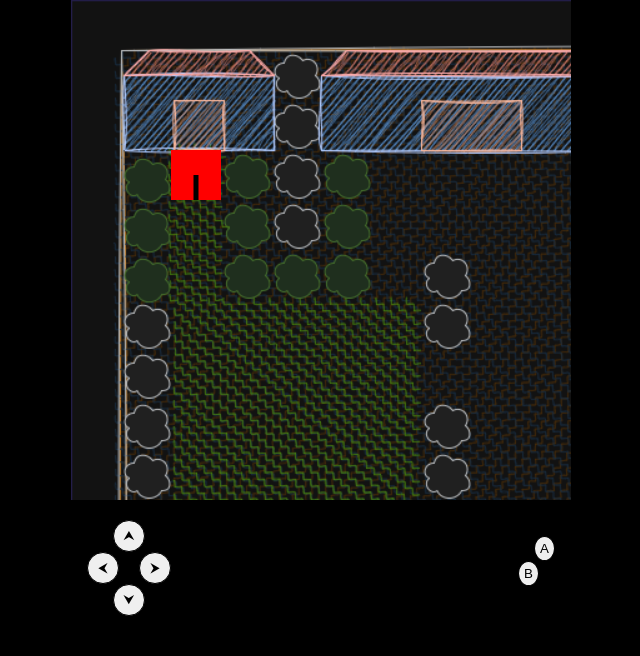
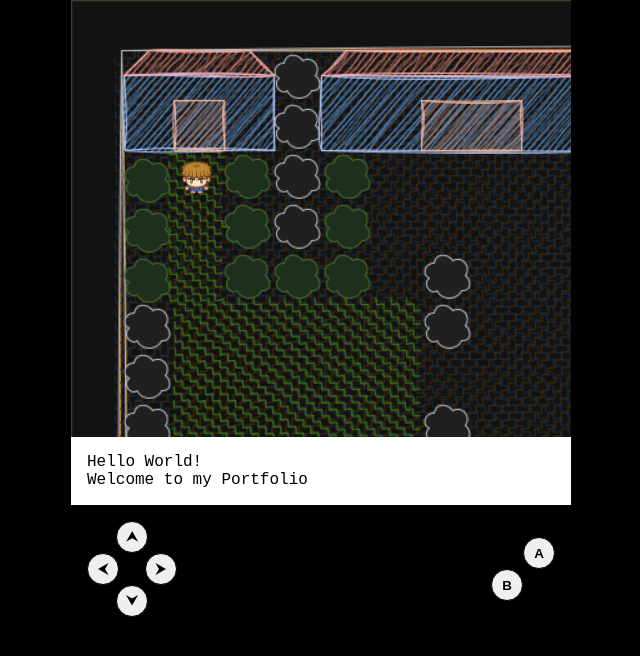
Before and after one commit to JimJ92120/canvas-2d-tiles, a website built with webpack: page static/index.html in a window 1280 px wide. Shown: the whole page, without its empty margins (319-959 px from the left). Built offline with nearby package versions, Linux system fonts and the light colour scheme.

Commit message:
feat: add player tile + animation

```diff
--- /dev/null
+++ b/src/components/player.ts
@@ -0,0 +1,5 @@
+import Player, { Direction } from "../engine/components/Player";
+
+import PlayerSpriteUrl from "../assets/player.png";
+
+export default new Player([0, 0], Direction.Down, PlayerSpriteUrl, 200);
--- a/src/engine/Renderer.ts
+++ b/src/engine/Renderer.ts
@@ -38,22 +38,19 @@ export default class Renderer {
     this.context.clearRect(0, 0, this.dimension[0], this.dimension[1]);
   }
 
-  render(
-    scene: Scene,
-    player: Player,
-    focusedPosition: [number, number]
-  ): void {
-    this.clear();
+  renderScene(scene: Scene, focusedPosition: [number, number]): void {
+    this.translate(focusedPosition, () => {
+      if (scene.backgroundImage) {
+        const { tileDimension } = this;
 
-    this.translate(focusedPosition, () => {
-      this.renderScene(scene);
-
-      this.context.fillStyle = "red";
-      this.renderPlayer(player);
-    });
-  }
-
-  private renderScene(scene: Scene): void {
+        this.context.drawImage(
+          scene.backgroundImage,
+          0,
+          0,
+          scene.size[0] * tileDimension[0],
+          scene.size[1] * tileDimension[1]
+        );
+      } else {
         scene.data.map((row, rowIndex) => {
           row.map((cellValue, columnIndex) => {
             if (!cellValue) {
@@ -67,24 +64,40 @@ export default class Renderer {
             this.renderRawTile([columnIndex, rowIndex]);
           });
         });
+      }
+    });
+  }
 
-    if (scene.backgroundImage) {
+  renderPlayer(
+    player: Player,
+    spritePosition: [number, number],
+    focusedPosition: [number, number]
+  ): void {
+    this.translate(focusedPosition, () => {
+      const { sprite, position } = player;
+      const { tileDimension } = this;
+
+      if (sprite) {
+        this.translate([-position[0], -position[1]], () => {
           this.context.drawImage(
-        scene.backgroundImage,
+            sprite,
+            (spritePosition[0] * sprite.width) / 4,
+            (spritePosition[1] * sprite.height) / 4,
+            sprite.width / 4,
+            sprite.height / 4,
             0,
             0,
-        scene.size[0] * this.tileDimension[0],
-        scene.size[1] * this.tileDimension[1]
+            tileDimension[0],
+            tileDimension[1]
           );
-    }
-  }
-
-  private renderPlayer(player: Player): void {
-    this.renderRawTile(player.position);
+        });
+      } else {
+        this.context.fillStyle = "red";
+        this.renderRawTile(position);
 
         const translatedPosition: [number, number] = [
-      player.position[0] * this.tileDimension[0] + this.tileDimension[0] / 2,
-      player.position[1] * this.tileDimension[1] + this.tileDimension[1] / 2,
+          position[0] * tileDimension[0] + tileDimension[0] / 2,
+          position[1] * tileDimension[1] + tileDimension[1] / 2,
         ];
 
         let angle = 0; // Direction.Down
@@ -110,18 +123,22 @@ export default class Renderer {
           this.context.moveTo(translatedPosition[0], translatedPosition[1]);
           this.context.lineTo(
             translatedPosition[0],
-        translatedPosition[1] + this.tileDimension[1] / 2
+            translatedPosition[1] + tileDimension[1] / 2
           );
           this.context.stroke();
         });
       }
+    });
+  }
 
   private renderRawTile(position: [number, number]): void {
+    const { tileDimension } = this;
+
     this.context.fillRect(
-      position[0] * this.tileDimension[0],
-      position[1] * this.tileDimension[1],
-      this.tileDimension[0],
-      this.tileDimension[1]
+      position[0] * tileDimension[0],
+      position[1] * tileDimension[1],
+      tileDimension[0],
+      tileDimension[1]
     );
   }
 
@@ -129,10 +146,12 @@ export default class Renderer {
     offset: [number, number],
     renderCallback: CallableFunction
   ): void {
+    const { tileDimension } = this;
+
     this.context.save();
     this.context.translate(
-      -offset[0] * this.tileDimension[0],
-      -offset[1] * this.tileDimension[1]
+      -offset[0] * tileDimension[0],
+      -offset[1] * tileDimension[1]
     );
 
     renderCallback();
--- a/src/engine/components/Player.ts
+++ b/src/engine/components/Player.ts
@@ -8,9 +8,99 @@ export enum Direction {
 export default class Player {
   position: [number, number];
   direction: Direction;
+  readonly spriteUrl: string | null;
+  sprite: HTMLImageElement;
+  readonly animationDuration: number;
+  isMoving: boolean = false;
 
-  constructor(position: Player["position"], direction: Direction) {
+  constructor(
+    position: Player["position"],
+    direction: Player["direction"],
+    spriteUrl: Player["spriteUrl"],
+    animationDuration: Player["animationDuration"]
+  ) {
     this.position = position;
     this.direction = direction;
+    this.spriteUrl = spriteUrl;
+    this.animationDuration = animationDuration;
+  }
+
+  async init(): Promise<void> {
+    if (!this.spriteUrl || "" === this.spriteUrl) {
+      return;
+    }
+
+    this.sprite = await this.loadImage(this.spriteUrl);
+  }
+
+  getSpritePosition(): [number, number] {
+    switch (this.direction) {
+      case Direction.Up:
+        return [2, 0];
+
+      case Direction.Down:
+        return [0, 0];
+
+      case Direction.Left:
+        return [1, 0];
+
+      case Direction.Right:
+        return [3, 0];
+
+      default:
+        return [0, 0];
+    }
+  }
+
+  getSpriteAnimationPositionList(): [number, number][] {
+    switch (this.direction) {
+      case Direction.Up:
+        return [
+          [2, 0],
+          [2, 1],
+          [2, 2],
+          [2, 3],
+        ];
+
+      case Direction.Down:
+        return [
+          [0, 0],
+          [0, 1],
+          [0, 2],
+          [0, 3],
+        ];
+
+      case Direction.Left:
+        return [
+          [1, 0],
+          [1, 1],
+          [1, 2],
+          [1, 3],
+        ];
+
+      case Direction.Right:
+        return [
+          [3, 0],
+          [3, 1],
+          [3, 2],
+          [3, 3],
+        ];
+
+      default:
+        return [];
+    }
+  }
+
+  private async loadImage(imageUrl: string): Promise<HTMLImageElement> {
+    return new Promise((resolve) => {
+      const image = new Image();
+      image.src = imageUrl!;
+
+      image.addEventListener("load", () => {
+        console.log(`${imageUrl} image loaded`);
+
+        resolve(image);
+      });
+    });
   }
 }
--- a/src/engine/index.ts
+++ b/src/engine/index.ts
@@ -20,6 +20,7 @@ export default class Engine {
   private currentSceneName: string;
   private focusedPosition: [number, number] = [0, 0];
   private lastMapPosition: [number, number] | null = null;
+  private playerAnimationIndex: number | null = null;
 
   constructor(
     renderer: Engine["renderer"],
@@ -41,7 +42,7 @@ export default class Engine {
     return this.sceneRecord[this.currentSceneName];
   }
 
-  async init(): Promise<void> {
+  async init(welcomeMessage: string[] = []): Promise<void> {
     this.renderer.init();
 
     await Promise.all(
@@ -49,8 +50,13 @@ export default class Engine {
         return this.sceneRecord[sceneName].init();
       })
     );
+    await this.player.init();
 
     this.loadScene("map");
+
+    if (welcomeMessage.length) {
+      this.prompt.type(welcomeMessage);
+    }
   }
 
   async nextOrHidePrompt(): Promise<void> {
@@ -144,6 +150,10 @@ export default class Engine {
       this.prompt.hide();
     }
 
+    if (this.player.isMoving) {
+      return false;
+    }
+
     let nextPosition: Player["position"] = [...this.player.position];
     switch (direction) {
       case Direction.Up:
@@ -164,6 +174,7 @@ export default class Engine {
     }
 
     this.player.direction = direction;
+    this.animatePlayer();
 
     const sceneEvent = this.currentScene.getEvent(nextPosition);
 
@@ -185,7 +196,54 @@ export default class Engine {
 
   //
   private render(): void {
-    this.renderer.render(this.currentScene, this.player, this.focusedPosition);
+    this.renderer.clear();
+
+    this.renderer.renderScene(this.currentScene, this.focusedPosition);
+
+    if (this.player.isMoving) {
+      const spriteAnimationPositionList =
+        this.player.getSpriteAnimationPositionList();
+
+      if (!spriteAnimationPositionList[this.playerAnimationIndex!]) {
+        return;
+      }
+
+      this.renderer.renderPlayer(
+        this.player,
+        spriteAnimationPositionList[this.playerAnimationIndex!],
+        this.focusedPosition
+      );
+    } else {
+      this.renderer.renderPlayer(
+        this.player,
+        this.player.getSpritePosition(),
+        this.focusedPosition
+      );
+    }
+  }
+
+  private animatePlayer(): void {
+    const spriteAnimationPositionList =
+      this.player.getSpriteAnimationPositionList();
+
+    if (!spriteAnimationPositionList.length) {
+      return;
+    }
+
+    this.player.isMoving = true;
+    this.playerAnimationIndex = 0;
+
+    const interval = setInterval(() => {
+      ++this.playerAnimationIndex!;
+
+      if (!spriteAnimationPositionList[this.playerAnimationIndex!]) {
+        this.playerAnimationIndex = null;
+        this.player.isMoving = false;
+        clearInterval(interval);
+
+        return;
+      }
+    }, this.player.animationDuration / spriteAnimationPositionList.length);
   }
 
   private canPlayerMove(nextPosition: Player["position"]): boolean {
--- a/src/main.ts
+++ b/src/main.ts
@@ -1,13 +1,13 @@
 import "./style.css";
 
 import App from "./App";
-import Engine, { Direction } from "./engine";
+import Engine from "./engine";
 import Renderer from "./engine/Renderer";
-import Player from "./engine/components/Player";
+import Prompt from "./engine/Prompt";
 
+import player from "./components/player";
 import sceneRecord from "./components/sceneRecord";
 import { loadPromptEvents, loadPlayerMoveEvents } from "./components/events";
-import Prompt from "./engine/Prompt";
 
 document.addEventListener("DOMContentLoaded", async () => {
   const app = new App(document.querySelector("#app")!);
@@ -21,10 +21,10 @@ document.addEventListener("DOMContentLoaded", async () => {
       "grey"
     ),
     new Prompt(app.$container.querySelector(".prompt")!, "prompt--active", 100),
-    new Player([0, 0], Direction.Down),
+    player,
     sceneRecord
   );
-  await engine.init();
+  await engine.init(["Hello World!\nWelcome to my Portfolio"]);
   engine.run();
 
   loadPlayerMoveEvents(
@@ -36,4 +36,6 @@ document.addEventListener("DOMContentLoaded", async () => {
     app.$container.querySelector('.select-button[data-select="a"]')!,
     app.$container.querySelector('.select-button[data-select="b"]')!
   );
+
+  // setTimeout(() => engine.stop(), 2000);
 });
--- a/src/style.css
+++ b/src/style.css
@@ -4,6 +4,7 @@ body {
   min-height: 100vh;
   background-color: black;
   color: white;
+  font-family: "Courier New", Courier, monospace;
 }
 
 body > * {
@@ -57,6 +58,9 @@ body > * {
   border: 1px solid black;
   border-radius: 50%;
   padding: 4px 5px;
+  height: 2rem;
+  width: 2rem;
+  font-weight: bold;
 }
 
 .controls__direction {
@@ -64,10 +68,8 @@ body > * {
   flex-flow: column;
   margin-right: auto;
 }
-.direction-button {
-  height: 2rem;
-  width: 2rem;
-}
+/* .direction-button {
+} */
 .direction-button[data-direction="down"],
 .direction-button[data-direction="up"] {
   margin-left: auto;
@@ -86,5 +88,5 @@ body > * {
   margin-left: auto;
 }
 .select-button[data-select="b"] {
-  margin-right: 1rem;
+  margin-right: 2rem;
 }
```
Also changed, not shown: src/assets/player.png (added). Lines whose indentation alone changed are shown as unchanged.
